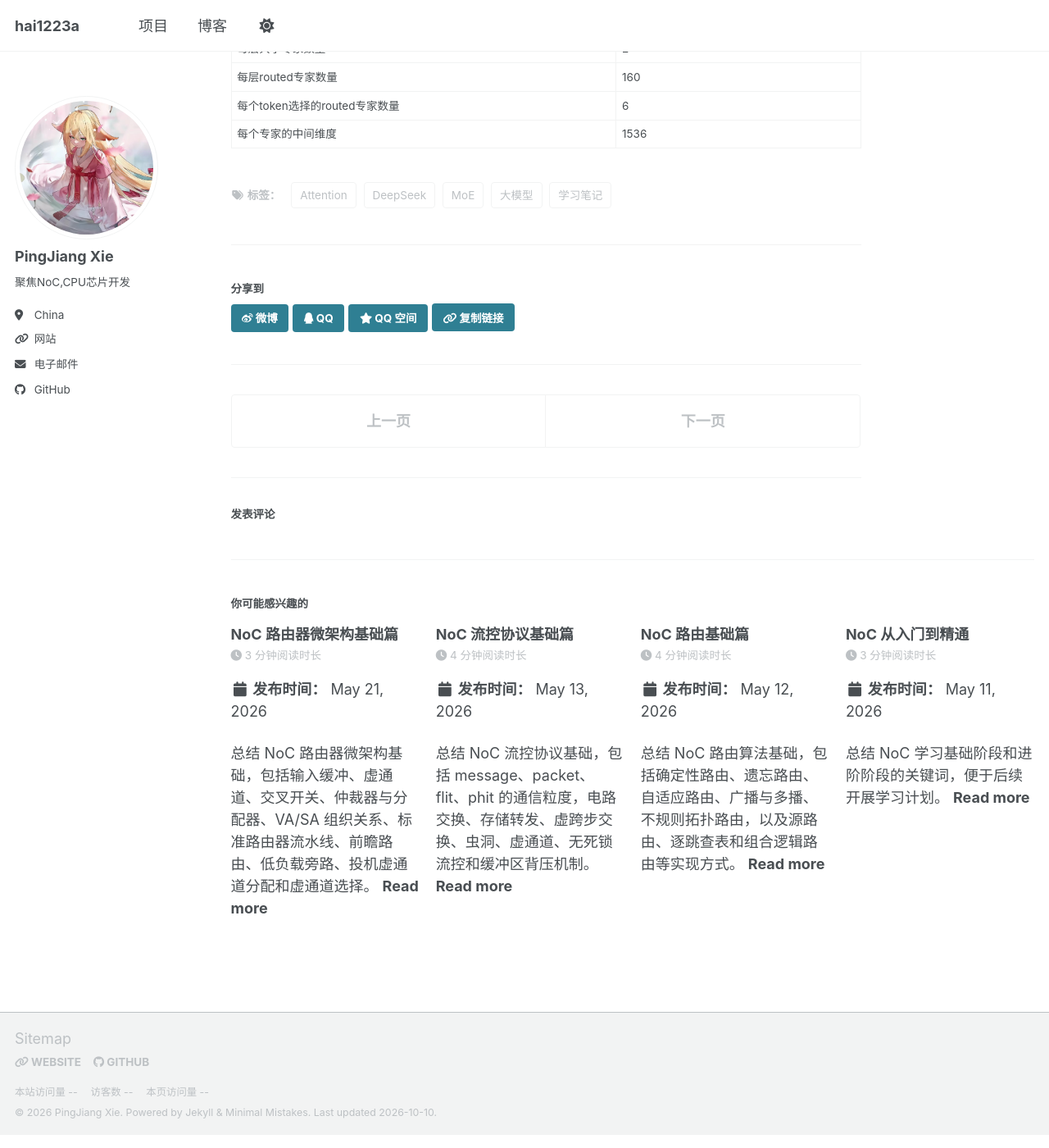
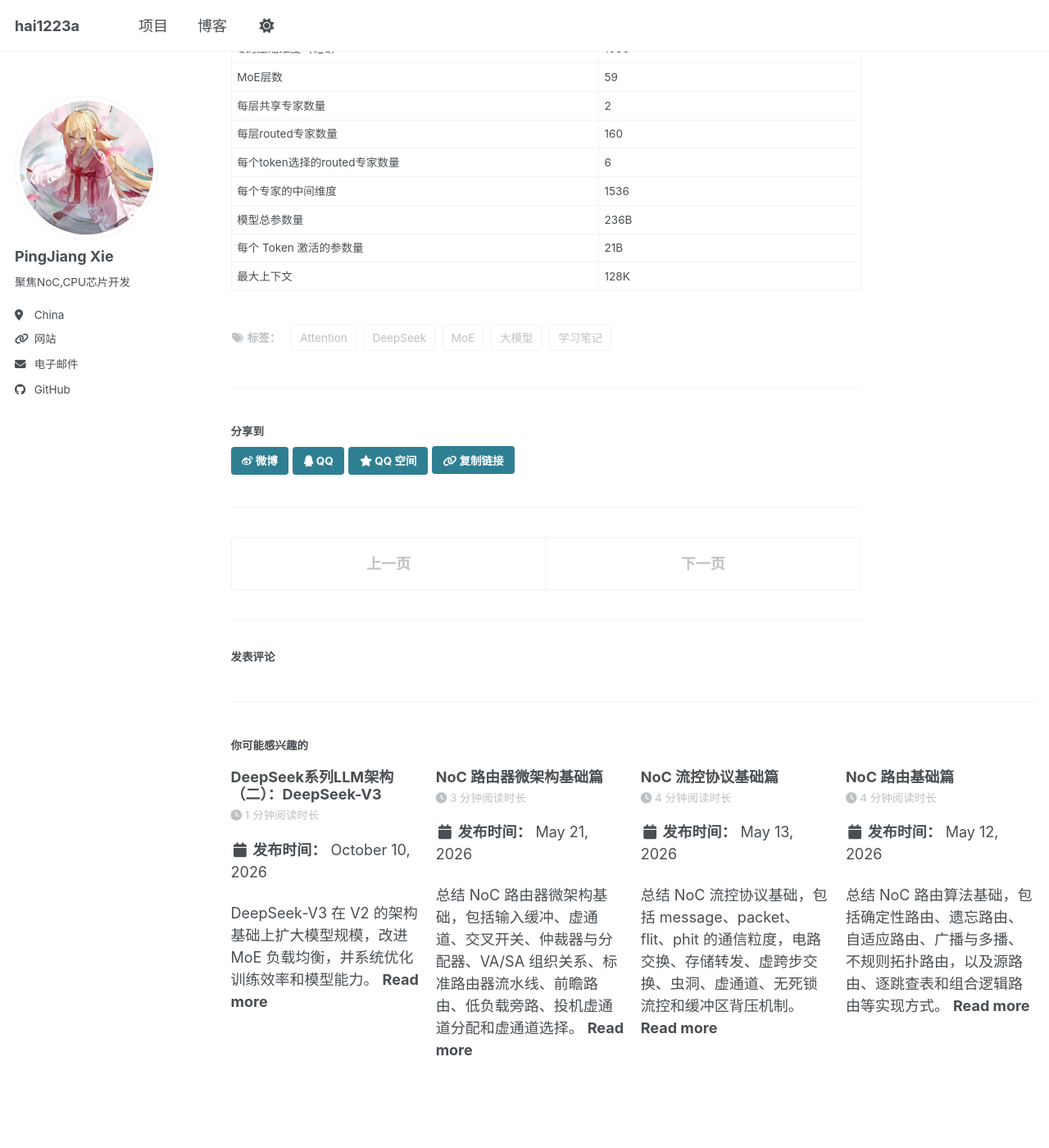
Before and after one commit to hai1223a/hai1223a.github.io, a Jekyll site: the page built from _posts/2026-10-10-deepseek-llm-architecture-01.md, in a window 1280 px wide and 1400 px high, scrolled down 5643 px. Shown: the whole window at 82% size. Built offline with Jekyll 4.4.1, drawn with Linux system fonts in a browser that asks for light colours; a script bundle is joined from its source files by our own code; library files that are not in the unit come from our copies; comment, search, counter and statistics services are not loaded; some of the changed lines change nothing that is shown; some of the changed text lies outside the part shown.

Commit message:
添加文章：DeepSeek系列LLM架构（二）：DeepSeek-V3

````diff
--- a/_posts/2026-10-10-deepseek-llm-architecture-01.md
+++ b/_posts/2026-10-10-deepseek-llm-architecture-01.md
@@ -86,17 +86,22 @@
 
 DeepSeek V2的数据规模如下：
 
-| 参数                          | DeepSeek-V2 配置 |
-| ----------------------------- | ---------------- |
-| Attention Head 数量           | 128              |
-| Head的内容维度                | 128              |
-| Head的RoPE维度                | 64               |
-| Head的运算时的维度            | 128+64           |
-| KVcache内容维度（c_KV）       | 512              |
-| KVcache RoPE维度（q_K）       | 64               |
-| Q的压缩维度（c_Q）            | 1536             |
-| MoE层数                       | 59               |
-| 每层共享专家数量              | 2                |
-| 每层routed专家数量            | 160              |
-| 每个token选择的routed专家数量 | 6                |
-| 每个专家的中间维度            | 1536             |
+| 参数                          | DeepSeek-V2 配置    |
+| ----------------------------- | ------------------- |
+| Transformer 总层数            | 60（前一层为FFN层） |
+| Hidden Dimension              | 5120                |
+| Attention Head 数量           | 128                 |
+| Head的内容维度                | 128                 |
+| Head的RoPE维度                | 64                  |
+| Head的运算时的维度            | 128+64              |
+| KVcache内容维度（c_KV）       | 512                 |
+| KVcache RoPE维度（q_K）       | 64                  |
+| Q的压缩维度（c_Q）            | 1536                |
+| MoE层数                       | 59                  |
+| 每层共享专家数量              | 2                   |
+| 每层routed专家数量            | 160                 |
+| 每个token选择的routed专家数量 | 6                   |
+| 每个专家的中间维度            | 1536                |
+| 模型总参数量                  | 236B                |
+| 每个 Token 激活的参数量       | 21B                 |
+| 最大上下文                    | 128K                |
--- /dev/null
+++ b/_posts/2026-10-10-deepseek-v3.md
@@ -0,0 +1,145 @@
+---
+title: "DeepSeek系列LLM架构（二）：DeepSeek-V3"
+date: 2026-10-10
+permalink: /posts/2026/10/deepseek-v3/
+project: deepseek-study
+series: deepseek-study
+excerpt: "DeepSeek-V3 在 V2 的架构基础上扩大模型规模，改进 MoE 负载均衡，并系统优化训练效率和模型能力。"
+tags:
+  - DeepSeek
+  - 大模型
+  - MoE
+  - MTP
+  - 学习笔记
+---
+
+{% include toc icon="list" title="目录" position="inline" %}
+
+## Deepseek-V3
+
+[[论文地址] DeepSeek-V3 Technical Report](https://arxiv.org/abs/2412.19437)
+
+DeepSeek-V3 在 V2 的架构基础上扩大模型规模，改进 MoE 负载均衡，并系统优化训练效率和模型能力。
+
+<img src="{{ "/images/48.png" | relative_url }}" alt="DeepSeek-V3 模型架构与 MTP 模块" style="width: 500px; max-width: 100%;" />
+<p class="image-caption">图 1：DeepSeek-V3 模型架构与 MTP 模块</p>
+
+### 无辅助损失负载均衡
+
+> 为什么MoE需要负载均衡？
+>
+> 在实际训练时，Router可能更加偏爱某几个专家，导致其接收大量token，带来两个问题：一是部分专家训练不充分，二是在多 GPU 训练时，某些设备负载过高，拖慢整体训练速度。
+
+V2 的思路是：既然 Router 本身不会主动追求负载均衡，那就在训练目标中增加一个负载均衡的约束，让它同时考虑模型效果和计算效率。
+
+V2 设计了三种辅助损失：
+
+- **专家级均衡损失**：避免 Token 过度集中到少数专家。
+- **设备级均衡损失**：尽量让不同 GPU 承担均衡的计算负载。
+- **通信均衡损失**：避免某些 GPU 接收过多 Token，成为跨设备通信的瓶颈
+
+于是，总训练目标可以概括为：
+
+```text
+总损失 = 语言模型损失 + 专家均衡损失 + 设备均衡损失 + 通信均衡损失
+```
+
+这些辅助损失会通过梯度参与训练，间接调整 Router 的参数，使专家分配趋向均衡。
+
+#### V2 负载均衡方案的问题
+
+> 模型的预测目标和负载均衡目标并不总是一致。
+
+某个专家特别擅长处理代码 Token，Router 本来希望多将代码 Token 分配给它；但负载均衡损失发现该专家已经接收了太多 Token，就会推动 Router 减少对它的选择。
+
+这两个目标发生了冲突：
+
+- 辅助损失权重太大，可能干扰模型学习最合适的专家分工。
+- 辅助损失权重太小，又可能无法有效缓解负载不均。
+
+此外，V2 的辅助损失只能鼓励负载均衡，无法严格保证每个设备的计算量始终相同。因此，V2 还采用了训练阶段的 Token 丢弃策略：设备超出计算容量时，优先丢弃匹配分数较低的 Token。
+
+#### V3的负载均衡方案
+
+V3 的改进思路是：既然辅助损失会与模型原本的学习目标产生冲突，那么久不再主要依靠辅助损失，而是直接调整 Router 的选择过程。也就是**无辅助损失负载均衡策略（Auxiliary-Loss-Free Load Balancing）**。
+
+> 具体流程如下：
+>
+> **第一步：正常计算专家匹配分数。**
+>
+> Router 根据输入 Token 计算它与各个专家的匹配分数，分数越高，通常越适合处理该 Token。
+>
+> **第二步：根据动态偏置选择专家。**
+>
+> 为每个专家增加一个偏置项。选择 Top-K 专家时，使用“原始匹配分数 + 偏置”进行排序。
+>
+> 偏置越大，专家越容易进入 Top-K；偏置越小，专家越不容易被选中。
+>
+> **第三步：根据真实负载更新偏置。**
+>
+> 每个训练 Step 结束后，统计各专家的负载：
+>
+> - 某个专家过载，就减小它的偏置。
+> - 某个专家负载不足，就增大它的偏置。
+>
+> 不断重复这个过程，就可以动态调节后续 Token 的分配。
+>
+> **第四步：专家输出仍然使用原始匹配分数。**
+>
+> 这是整个设计最关键的一点：偏置只影响专家是否入选，并不直接影响专家输出的加权值。实际的 gating weight 仍然根据原始匹配分数计算。
+>
+> 因此，模型可以通过偏置调整负载，而不必主要依赖一个额外的负载均衡损失来改变 Router 的优化目标。
+
+这种方案将“好的预测效果”和“负载均衡”两个目标拆开，通过偏重更新机制来处理负载均衡问题，能够减少负载均衡目标与语言模型学习目标之间冲突。**需要注意，V3 并不是完全取消了所有辅助损失。论文仍然保留了一个权重极小的序列级辅助均衡损失，用来防止单条序列内出现极端的负载不均。**
+
+### MTP
+
+DeepSeek-V3 引入了 MTP（Multi-Token Prediction，多 Token 预测）机制：除了预测下一个 Token，还增加一个额外预测模块，负责预测再往后的一个 Token。
+
+* 在训练中引入该模块，能够促使隐藏表示包含更多有利于预测未来 Token 的信息，增强模型能力。
+* 在推理中可以配合Speculative Decoding（投机解码）使用，提高推理的速度。
+
+其结构如图所示，包含RMSNorm归一化，一个线性层，一个transformer Block，以及与主模型共享的Embedding Layer，Output Head。
+
+<img src="{{ "/images/49.png" | relative_url }}" alt="MTP 模块结构与多 Token 预测流程" style="max-width: 100%;" />
+<p class="image-caption">图 2：MTP 模块结构与多 Token 预测流程</p>
+
+> MTP的工作流程: 主模型负责预测 `tᵢ₊₁`，MTP 模块则在结合主模型的隐藏表示与 tᵢ₊₁ 的 Embedding 后，进一步预测 `tᵢ₊₂`。并且通过多个MTP进行连接，还可以同时预测`tᵢ₊3`，`tᵢ₊4`...等。
+
+在训练中，将总的训练目标理解为
+
+$$
+\mathcal{L}_{\text{total}} = \mathcal{L}_{\text{main}} + \mathcal{L}_{\text{MTP}}
+$$
+
+其中
+
+$$
+\mathcal{L}_{\text{MTP}} = \frac{\lambda}{D} \sum_{k=1}^{D} \mathcal{L}_{\text{MTP}}^{k}
+$$
+
+D表示额外预测深度，λ 控制 MTP 辅助训练目标的影响程度。在V3中配置D=1，即V3只有一个MTP，预测未来2个token。
+
+DeepSeek V3的数据规模如下：
+
+| 参数                                  | DeepSeek-V3 配置    |
+| ------------------------------------- | ------------------- |
+| Transformer 总层数                    | 61（前三层为FFN层） |
+| Hidden Dimension                      | 7168                |
+| Attention Head 数量                   | 128                 |
+| Head的内容维度                        | 128                 |
+| Head 的 RoPE 维度                     | 64                  |
+| Head 的注意力计算维度                 | 128 + 64 = 192      |
+| KV Cache 内容压缩维度                 | 512                 |
+| KV Cache 的 RoPE Key 维度             | 64                  |
+| Q 的压缩维度                          | 1536                |
+| MoE 层数                              | 58                  |
+| 每层共享专家数量                      | 1                   |
+| 每层 Routed Experts 数量              | 256                 |
+| 每个 Token 选择的 Routed Experts 数量 | 8                   |
+| 每个专家的中间维度                    | 2048                |
+| 模型总参数量                          | 671B                |
+| 每个 Token 激活的参数量               | 37B                 |
+| MTP模块数量                           | 1                   |
+| 训练精度方案                          | FP8混合精度         |
+| 最大上下文                            | 128K                |
````
Also changed, not shown: images/48.png (added), images/49.png (added).
